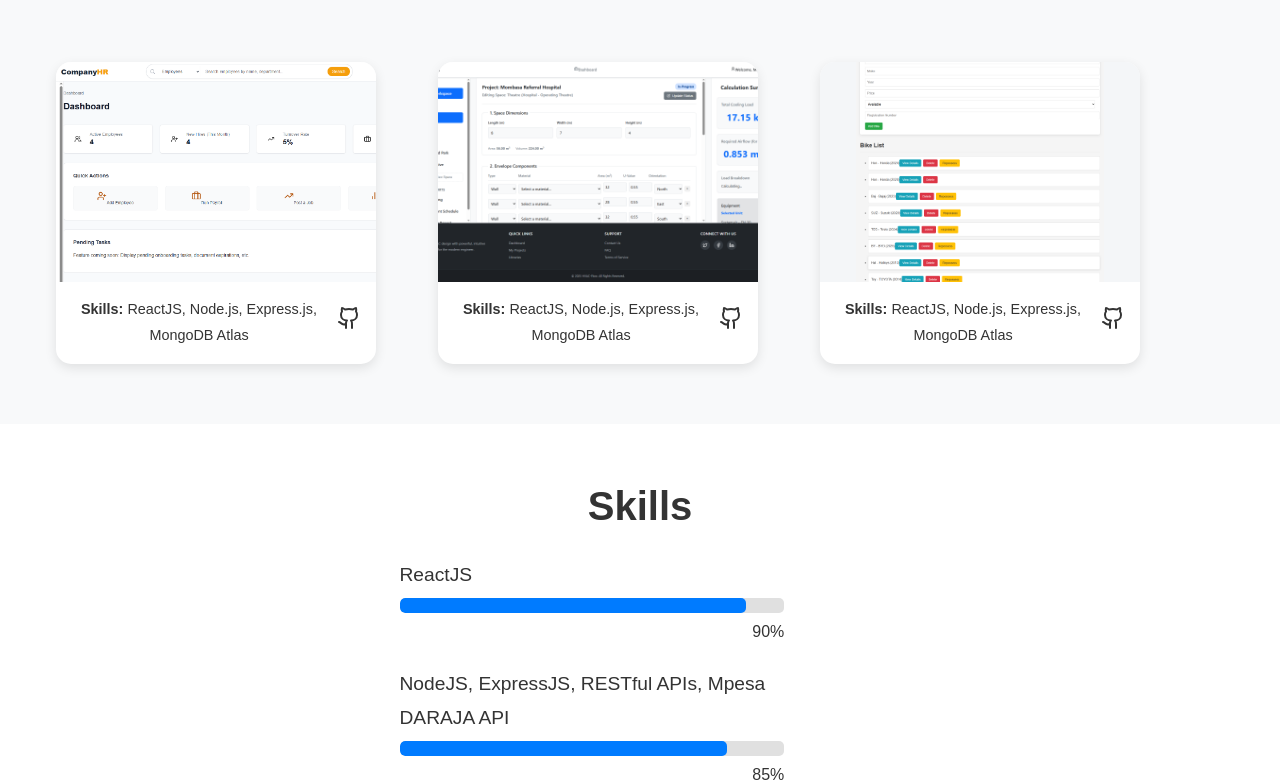
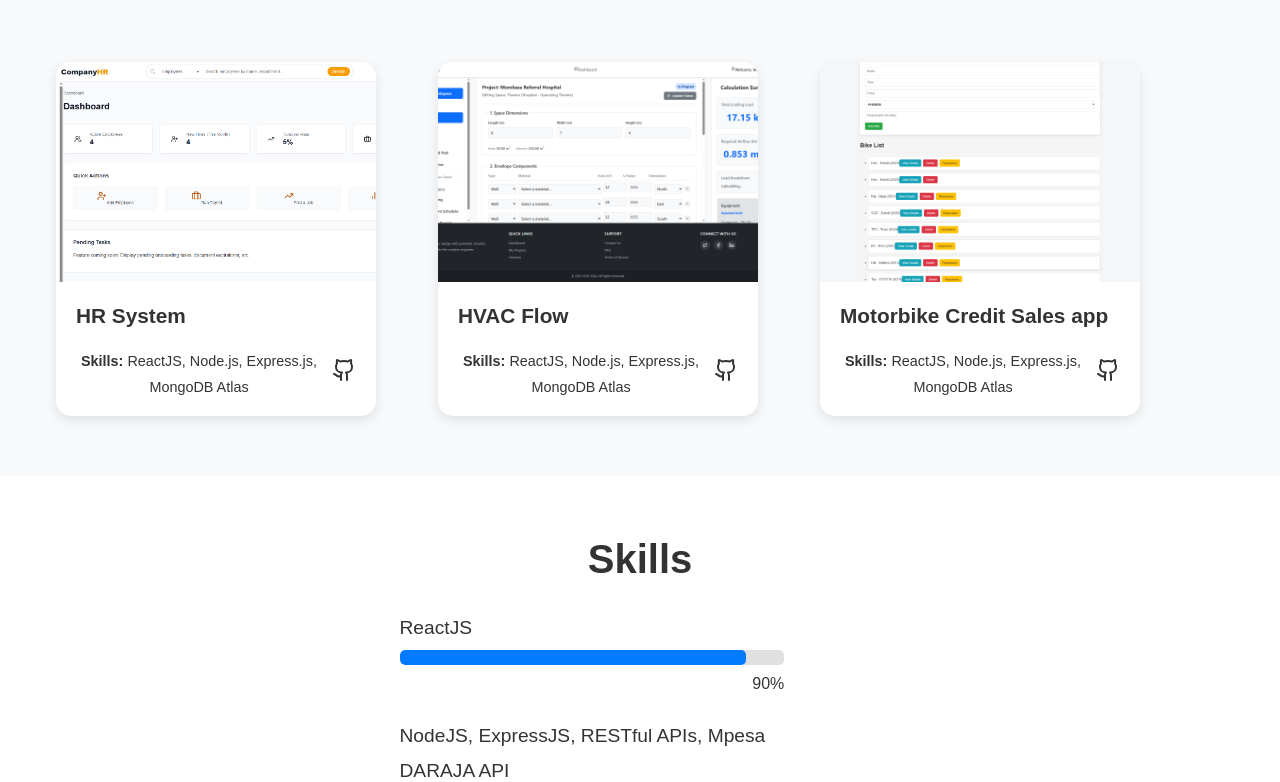
Before and after one commit to JKiboi/portfolio, a React (Create React App) app: page / in a window 1280 px wide. Shown: the part 927-1709 px from the top of the page. Built offline with nearby package versions, Linux system fonts and the light colour scheme.

Commit message:
new commit

```diff
--- a/src/pages/ProjectItem.js
+++ b/src/pages/ProjectItem.js
@@ -9,13 +9,16 @@ const ProjectItem = ({ image, name, link, github, skills }) => {
         <div style={{ backgroundImage: `url(${image})` }} className="bgImage" />
         <div className="project-overlay">
           <div className="overlay-content">
-            <h1>{name}</h1>
             <p className="view-project-prompt">
               View Project <ArrowRight size={18} />
             </p>
           </div>
         </div>
       </a>
+
+      {/* --- Content Area with Permanently Visible Title --- */}
+      <div className="project-content">
+        <h1>{name}</h1>
         <div className="project-info">
           <p>
             <b>Skills:</b> {skills}
@@ -31,6 +34,7 @@ const ProjectItem = ({ image, name, link, github, skills }) => {
           </a>
         </div>
       </div>
+    </div>
   );
 };
 
--- a/src/styles/Projects.css
+++ b/src/styles/Projects.css
@@ -1,5 +1,4 @@
 /* styles/Projects.css */
-/* Add this to the top of the file */
 .projects {
   width: 100%;
   display: flex;
@@ -51,14 +50,14 @@
   height: auto;
   display: grid;
   grid-template-columns: repeat(auto-fit, minmax(280px, 1fr));
-  gap: 30px; /* Increased gap */
+  gap: 30px;
   padding: 20px;
   justify-items: center;
 }
 
 .projectItem {
   background-color: var(--card-background);
-  border-radius: 15px; /* Softer radius */
+  border-radius: 15px;
   width: 100%;
   max-width: 320px;
   height: auto;
@@ -78,7 +77,7 @@
   position: relative;
   display: block;
   overflow: hidden;
-  height: 220px; /* Fixed height for image area */
+  height: 220px;
 }
 
 .projectItem .bgImage {
@@ -91,7 +90,7 @@
 }
 
 .projectItem:hover .bgImage {
-  transform: scale(1.1); /* Zoom effect on hover */
+  transform: scale(1.1);
 }
 
 .project-overlay {
@@ -100,11 +99,11 @@
   left: 0;
   width: 100%;
   height: 100%;
-  background: linear-gradient(to top, rgba(0, 0, 0, 0.8) 0%, rgba(0, 0, 0, 0) 100%);
+  background: linear-gradient(to top, rgba(0, 0, 0, 0.7) 0%, rgba(0, 0, 0, 0) 80%);
   opacity: 0;
   transition: opacity 0.4s ease;
   display: flex;
-  align-items: flex-end; /* Align content to the bottom */
+  align-items: flex-end;
   padding: 20px;
   box-sizing: border-box;
 }
@@ -113,41 +112,42 @@
   opacity: 1;
 }
 
-.overlay-content h1, .overlay-content .view-project-prompt {
+.overlay-content .view-project-prompt {
   color: white;
   margin: 0;
-  transform: translateY(20px);
-  opacity: 0;
-  transition: transform 0.4s ease, opacity 0.4s ease;
-}
-
-.projectItem:hover .overlay-content h1 {
-  opacity: 1;
-  transform: translateY(0);
-  transition-delay: 0.1s;
-}
-
-.overlay-content h1 {
-  font-size: 1.5rem;
-  font-weight: bold;
-}
-
-.view-project-prompt {
-  font-size: 1rem;
+  font-size: 1.1rem;
+  font-weight: 500;
   display: flex;
   align-items: center;
   gap: 5px;
-  margin-top: 5px;
+  transform: translateY(20px);
+  opacity: 0;
+  transition: transform 0.4s 0.1s ease, opacity 0.4s 0.1s ease;
 }
 
 .projectItem:hover .view-project-prompt {
   opacity: 1;
   transform: translateY(0);
-  transition-delay: 0.2s;
+}
+
+/* --- NEW STYLES for permanently visible content --- */
+.project-content {
+  padding: 15px 20px;
+  display: flex;
+  flex-direction: column;
+  flex-grow: 1; /* Allows this section to grow and push info to the bottom */
+}
+
+.project-content h1 {
+  font-size: 1.3rem;
+  font-weight: 600;
+  color: var(--text-dark);
+  margin: 0 0 15px 0; /* Margin bottom to push skills down */
+  text-align: left;
 }
 
 .project-info {
-  padding: 15px;
+  margin-top: auto; /* Pushes this to the bottom of the .project-content container */
   display: flex;
   justify-content: space-between;
   align-items: center;
```
Lines whose indentation alone changed are shown as unchanged.
